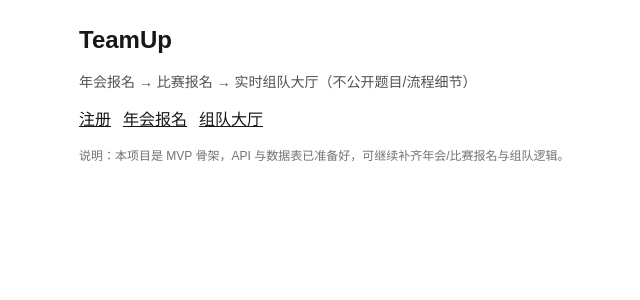
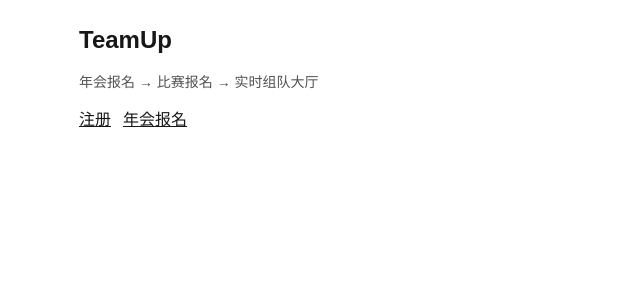
Before and after one commit to kowyo-bot/annual-teamup, a Next.js app: page / in a window 1280 px wide. Shown: the top 300 px of the page, without its empty margins (297-937 px from the left). Built offline with nearby package versions, Linux system fonts and the light colour scheme.

Commit message:
ui: simplify home and move lobby entry
- Remove MVP hint text and lobby link from home page\n- Show lobby entry link on /annual-meeting

```diff
--- a/src/app/annual-meeting/page.tsx
+++ b/src/app/annual-meeting/page.tsx
@@ -11,18 +11,23 @@ export default async function AnnualMeetingPage() {
       <h1 className="text-xl font-semibold">年会报名</h1>
       {!user ? (
         <div className="space-y-2">
-          <div className="text-sm text-neutral-600">未登录</div>
+          <div className="text-sm text-neutral-600">未注册/未登录</div>
           <Link className="underline" href="/register">
             去注册
           </Link>
         </div>
       ) : (
-        <div className="space-y-2">
+        <div className="space-y-3">
           <div className="text-sm">你好，{user.name}（{user.employeeId}）</div>
-          <div className="text-sm text-neutral-600">MVP 先把页面搭起来，下一步把“是否参加年会”写入数据库。</div>
-          <Link className="underline" href="/contest-signup">
-            去比赛报名
-          </Link>
+
+          <div className="flex gap-3">
+            <Link className="underline" href="/contest-signup">
+              去比赛报名
+            </Link>
+            <Link className="underline" href="/lobby">
+              进入组队大厅
+            </Link>
+          </div>
         </div>
       )}
     </main>
--- a/src/app/page.tsx
+++ b/src/app/page.tsx
@@ -4,9 +4,7 @@ export default function Home() {
   return (
     <main className="mx-auto max-w-xl p-6 space-y-4">
       <h1 className="text-2xl font-semibold">TeamUp</h1>
-      <p className="text-sm text-neutral-600">
-        年会报名 → 比赛报名 → 实时组队大厅（不公开题目/流程细节）
-      </p>
+      <p className="text-sm text-neutral-600">年会报名 → 比赛报名 → 实时组队大厅</p>
       <div className="flex gap-3">
         <Link className="underline" href="/register">
           注册
@@ -14,13 +12,7 @@ export default function Home() {
         <Link className="underline" href="/annual-meeting">
           年会报名
         </Link>
-        <Link className="underline" href="/lobby">
-          组队大厅
-        </Link>
       </div>
-      <p className="text-xs text-neutral-500">
-        说明：本项目是 MVP 骨架，API 与数据表已准备好，可继续补齐年会/比赛报名与组队逻辑。
-      </p>
     </main>
   );
 }
```
